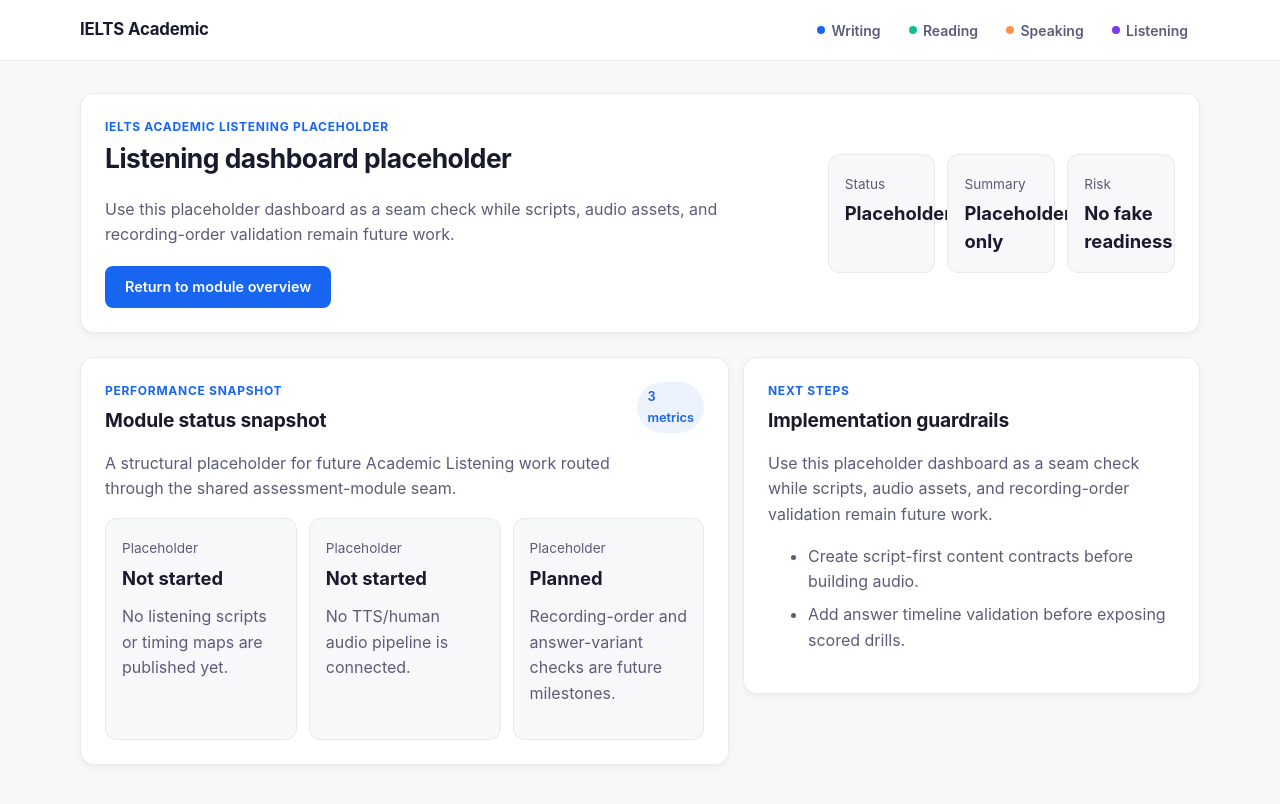
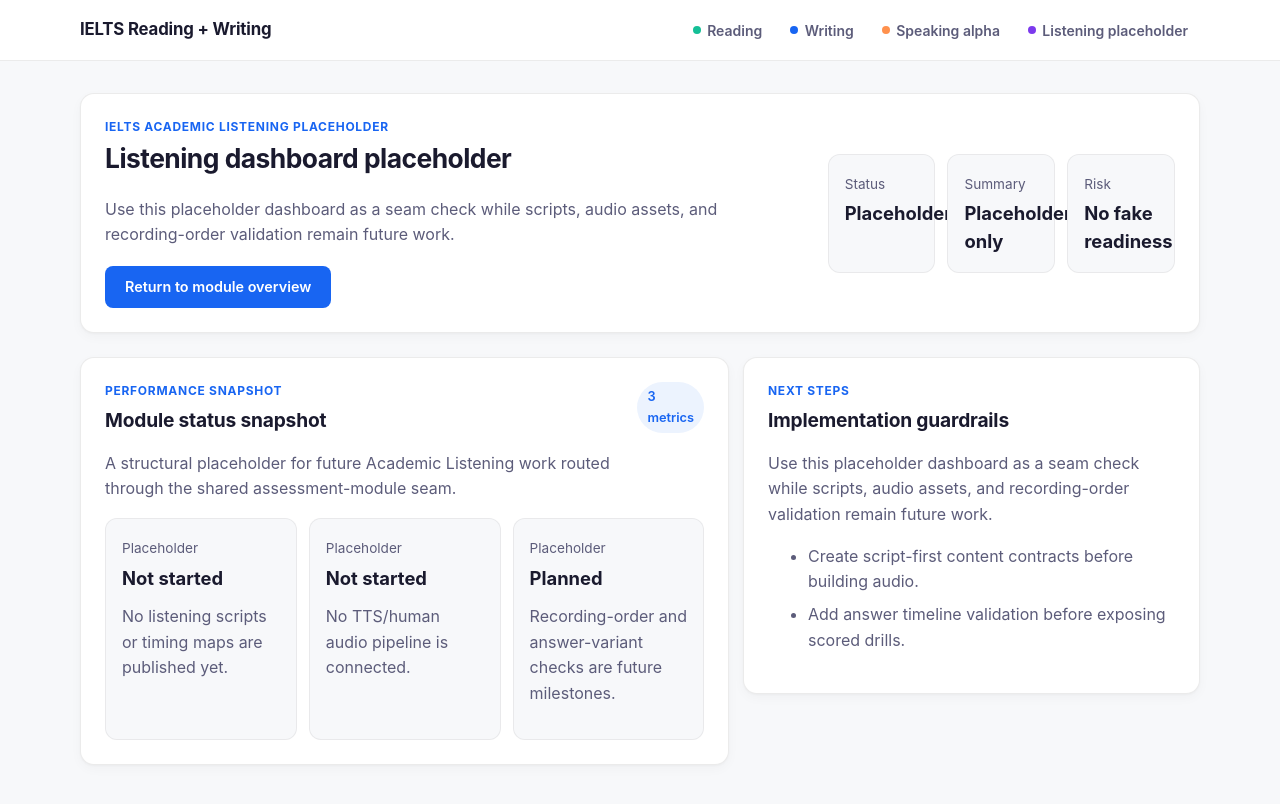
Before and after one commit to Ketchio-dev/IETLS, a Next.js app: page /listening/dashboard in a window 1280 px wide. Shown: the top 804 px of the page. Built offline with nearby package versions, Linux system fonts and the light colour scheme.

Commit message:
omx(team): auto-checkpoint worker-1 [unknown]

```diff
--- a/src/app/layout.tsx
+++ b/src/app/layout.tsx
@@ -6,9 +6,33 @@
 import './globals.css';
 
 export const metadata: Metadata = {
-  title: 'IELTS Academic Platform',
-  description: 'Multi-module IELTS Academic practice hub for writing, reading, speaking, and listening.',
+  title: 'IELTS Reading & Writing Hub',
+  description:
+    'IELTS Academic reading and writing practice hub with secondary speaking alpha and listening placeholder routes.',
 };
+
+const navLinks = [
+  {
+    href: '/reading',
+    label: 'Reading',
+    dotClassName: 'site-nav-dot site-nav-dot--reading',
+  },
+  {
+    href: '/writing',
+    label: 'Writing',
+    dotClassName: 'site-nav-dot site-nav-dot--writing',
+  },
+  {
+    href: '/speaking',
+    label: 'Speaking alpha',
+    dotClassName: 'site-nav-dot site-nav-dot--speaking',
+  },
+  {
+    href: '/listening',
+    label: 'Listening placeholder',
+    dotClassName: 'site-nav-dot site-nav-dot--listening',
+  },
+] as const;
 
 export default function RootLayout({ children }: Readonly<{ children: ReactNode }>) {
   return (
@@ -17,25 +41,15 @@
         <nav className="site-nav" aria-label="Main navigation">
           <div className="site-nav-inner">
             <Link href="/" className="site-nav-brand">
-              IELTS Academic
+              IELTS Reading + Writing
             </Link>
             <div className="site-nav-links">
-              <Link href="/writing" className="site-nav-link">
-                <span className="site-nav-dot site-nav-dot--writing" aria-hidden="true" />
-                Writing
-              </Link>
-              <Link href="/reading" className="site-nav-link">
-                <span className="site-nav-dot site-nav-dot--reading" aria-hidden="true" />
-                Reading
-              </Link>
-              <Link href="/speaking" className="site-nav-link">
-                <span className="site-nav-dot site-nav-dot--speaking" aria-hidden="true" />
-                Speaking
-              </Link>
-              <Link href="/listening" className="site-nav-link">
-                <span className="site-nav-dot site-nav-dot--listening" aria-hidden="true" />
-                Listening
-              </Link>
+              {navLinks.map((link) => (
+                <Link href={link.href} className="site-nav-link" key={link.href}>
+                  <span className={link.dotClassName} aria-hidden="true" />
+                  {link.label}
+                </Link>
+              ))}
             </div>
           </div>
         </nav>
```
Also changed, not shown: src/app/page.tsx (+126 -87 lines), 2 other files (tests, documents, lock files or other folders).
